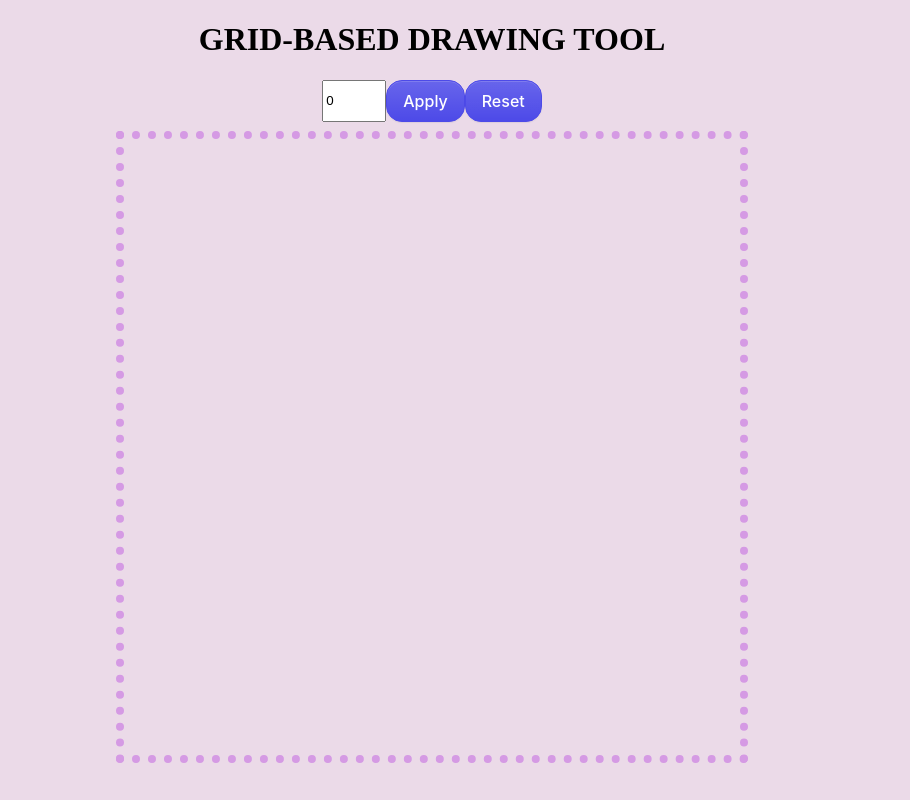
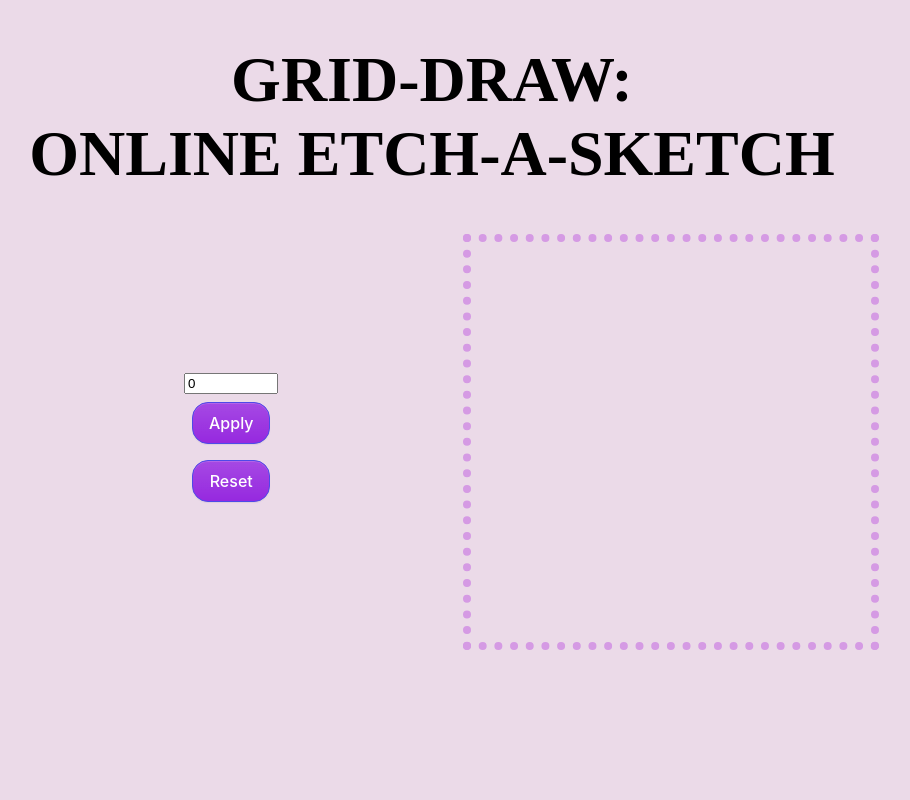
Before and after one commit to ShamrezAli/etch-a-sketch, a plain HTML site: page index.html in a window 1280 px wide. Shown: the whole page, without its empty margins (208-1118 px from the left). Drawn offline with Linux system fonts and the light colour scheme.

Commit message:
Rearrange buttons and grid

```diff
--- a/index.html
+++ b/index.html
@@ -7,13 +7,15 @@
     <title>Etch-a-Sketch Online</title>
 </head>
 <body>
-    <h1>Grid-Based Drawing Tool</h1>
+    <h1>Grid-Draw: <br> Online Etch-a-Sketch</h1>
+    <contentBox class="contentBox">
         <threeButtons class="threeButtons">
             <input type="number" id="numSelect" name="numSelect" min="2" max="100" placeholder="Squares" value="0" />
             <button class="applyButton button-20" type="button">Apply</button>
             <button class="resetButton button-20" type="button">Reset</button>
         </threeButtons>
         <div class="gridContainer" id="gridContainer"></div>
+    </contentBox>
 <script src="script.js"></script>
 </body>
 </html>
--- a/style.css
+++ b/style.css
@@ -10,7 +10,13 @@ body {
 .threeButtons {
     display: flex;
     justify-content: center;
-    margin-bottom: 9px;;
+    margin-left: 30vw;
+    flex-direction: column;
+}
+
+.contentBox {
+    display: flex;
+    align-items: center;
 }
 
 .gridContainer {
@@ -19,8 +25,8 @@ body {
     border: 8px;
     border-color: rgb(213, 154, 228);
     border-style:dotted;
-    width: 77vh;
-    height: 77vh;
+    width: 50vh;
+    height: 50vh;
     margin: auto;
 }
 
@@ -37,7 +43,7 @@ body {
 /* CSS button styling*/
 .button-20 {
   appearance: button;
-  background-color: #4D4AE8;
+  background-color: #9629df;
   background-image: linear-gradient(180deg, rgba(255, 255, 255, .15), rgba(255, 255, 255, 0));
   border: 1px solid #4D4AE8;
   border-radius: 1rem;
@@ -59,6 +65,7 @@ body {
   -webkit-user-select: none;
   touch-action: manipulation;
   vertical-align: middle;
+  margin: 8px;
 }
 
 .button-20:focus:not(:focus-visible),
@@ -67,20 +74,20 @@ body {
 }
 
 .button-20:hover {
-  background-color: #3733E5;
-  border-color: #3733E5;
+  background-color: #561681;
+  border-color: #4e1772;
 }
 
 .button-20:focus {
-  background-color: #413FC5;
-  border-color: #3E3BBA;
+  background-color: #b224c5;
+  border-color: #9629df;
   box-shadow: rgba(255, 255, 255, 0.15) 0 1px 0 inset, rgba(46, 54, 80, 0.075) 0 1px 1px, rgba(104, 101, 235, 0.5) 0 0 0 .2rem;
 }
 
 .button-20:active {
-  background-color: #3E3BBA;
+  background-color: #aa1aa3;
   background-image: none;
-  border-color: #3A38AE;
+  border-color: #9629df;
   box-shadow: rgba(46, 54, 80, 0.125) 0 3px 5px inset;
 }
 
@@ -91,16 +98,16 @@ body {
 .button-20:disabled {
   background-image: none;
   box-shadow: none;
-  opacity: .65;
+  opacity: .35;
   pointer-events: none;
 }
 
 h1 {
     text-align: center;
     text-transform: uppercase;
-  }
+    font-size: 4em  }
 h1:before {
-    width: 28px;
+    width: 77px;
     height: 5px;
     display: block;
     content: "";
```
Lines whose indentation alone changed are shown as unchanged.
